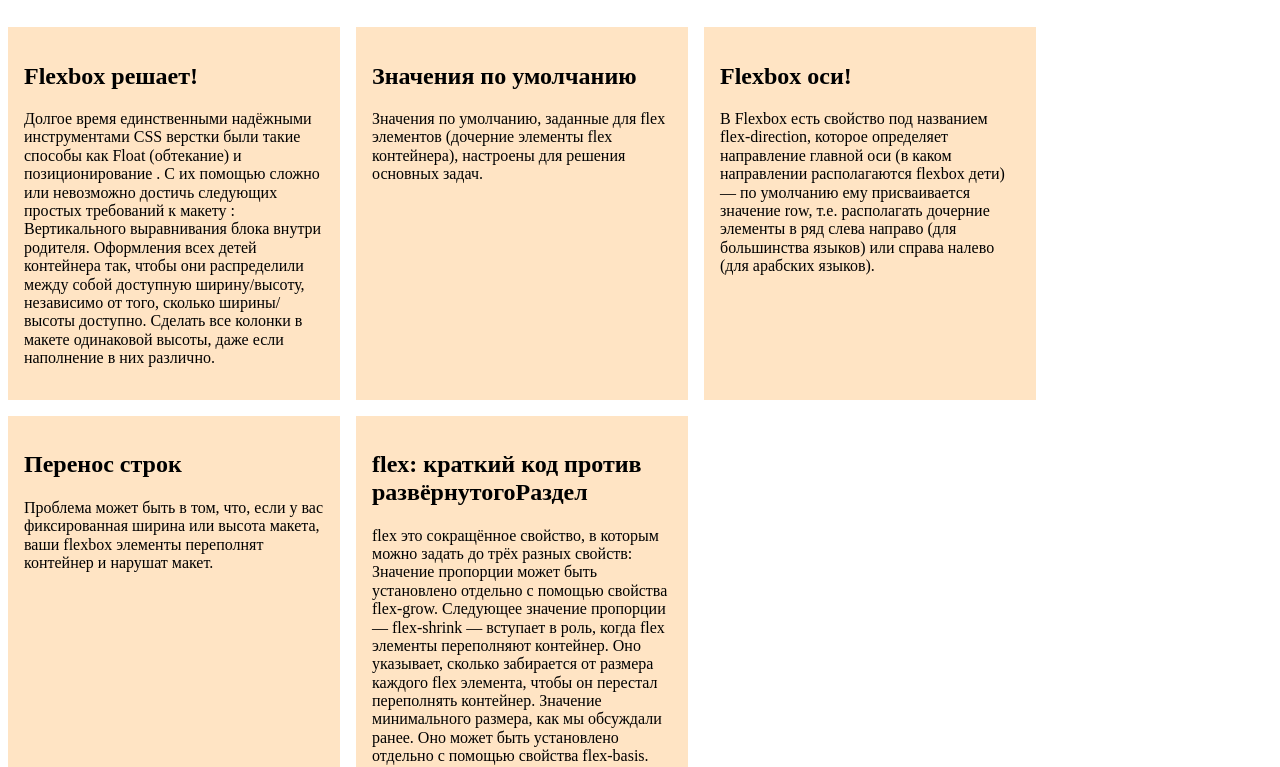
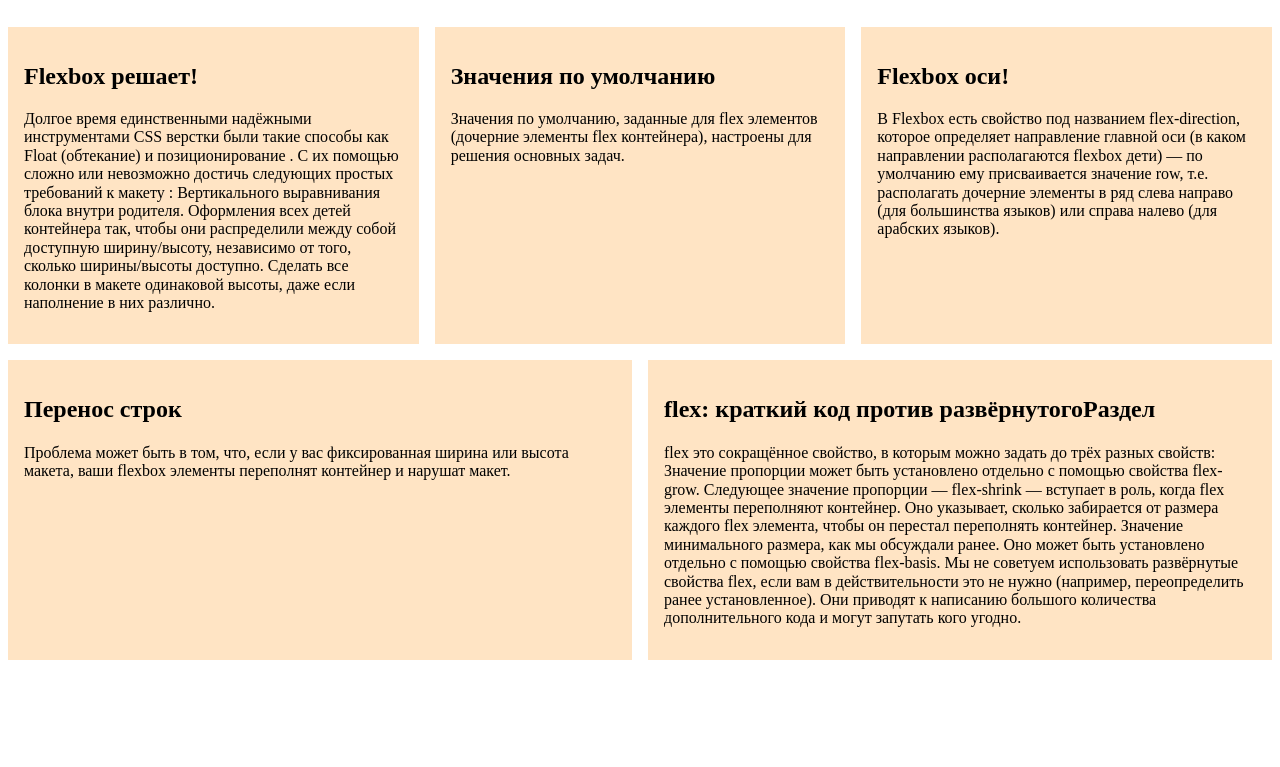
Before and after one commit to cruciaal/gromcode, a plain HTML site: page lesson_1/index.html in a window 1280 px wide. Shown: the part 61-828 px from the top of the page. After the commit the page ends 800 px from the top, so only its background shows below. Drawn offline with nearby package versions, Linux system fonts and the light colour scheme.

Commit message:
Add files via upload

```diff
--- a/lesson_1/style.css
+++ b/lesson_1/style.css
@@ -7,7 +7,7 @@ h1 {
   /* flex: 0 0 300px; */
 }
 article {
-  flex: 0 0 300px;
+  flex: 1 1 300px;
   margin: 8px;
   padding: 16px;
   background-color: bisque;
```
